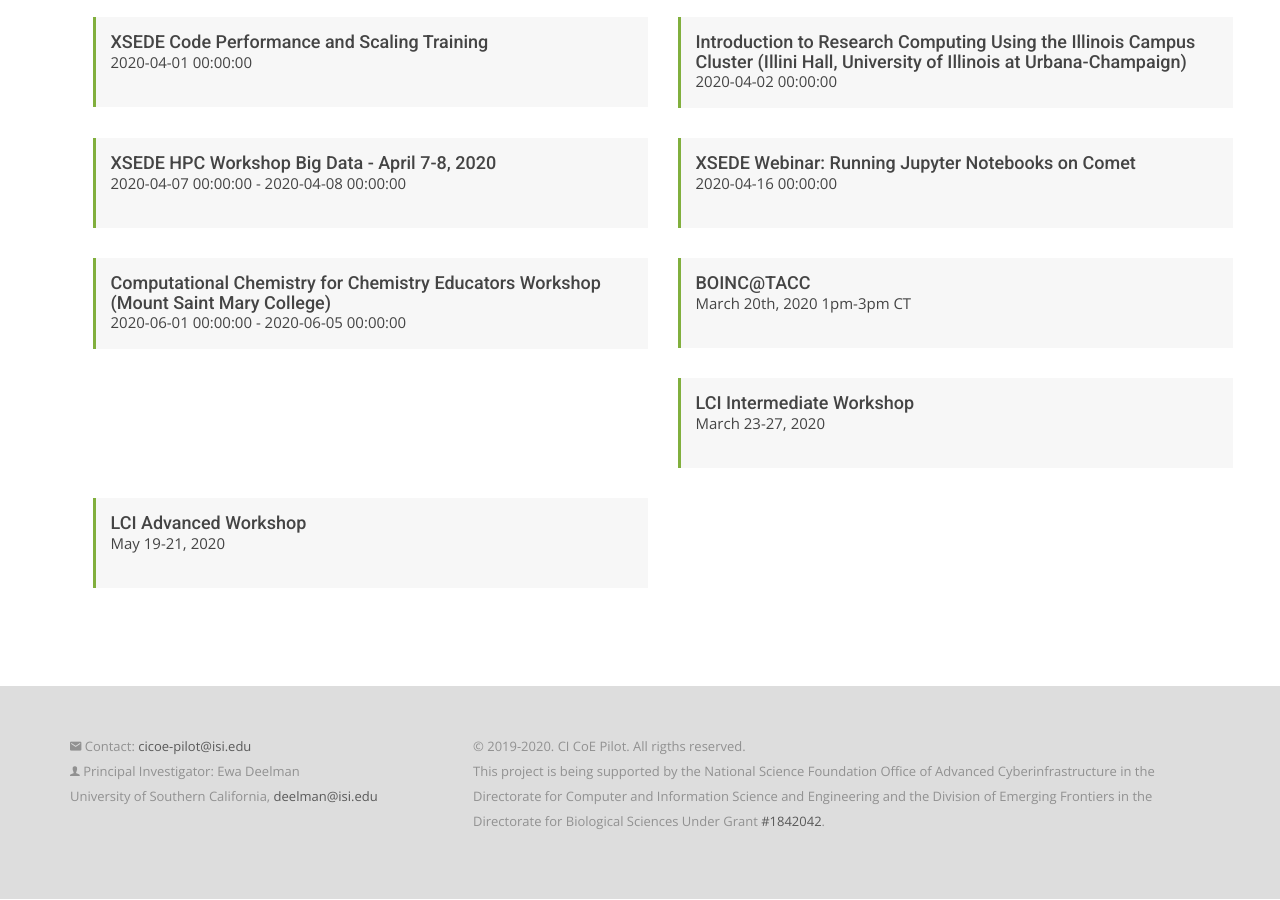
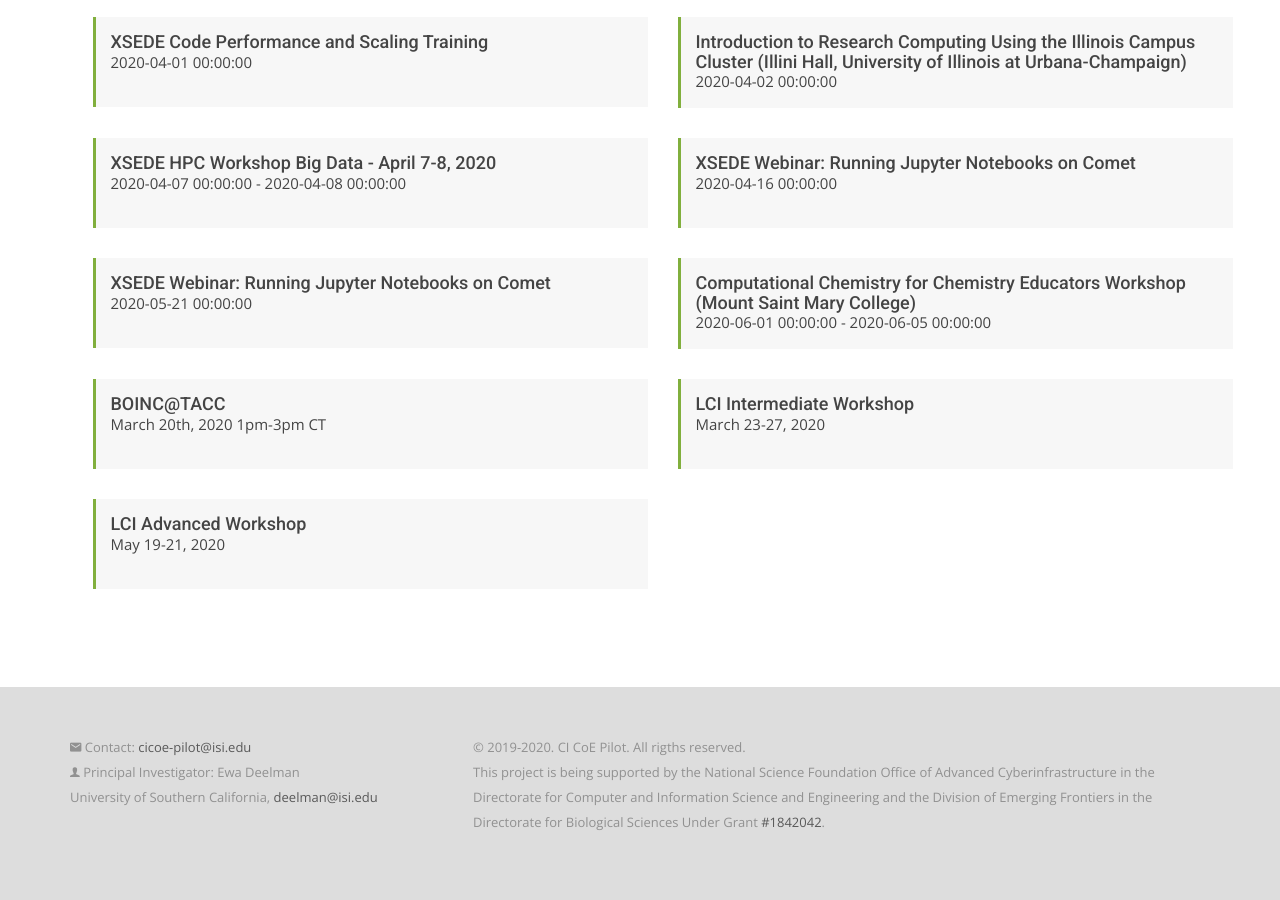
Before and after one commit to cicoe/cicoe.github.io, a Jekyll site: the page built from training_opportunities.html, in a window 1280 px wide and 900 px high, scrolled down 627 px. Built offline with Jekyll 4.4.1, drawn with Linux system fonts in a browser that asks for light colours; nearby versions of some CDN libraries; some web fonts are replaced.

Commit message:
updated training events

```diff
--- a/_data/training_opportunities.yml
+++ b/_data/training_opportunities.yml
@@ -31,6 +31,11 @@
   title: 'XSEDE Webinar: Running Jupyter Notebooks on Comet'
   website: "https://www.xsede.org/web/xup/course-calendar/-/training-user/class/2042/session/3661/register"
 - categroy: Workshop
+  date: '2020-05-21 00:00:00'
+  source: XSEDE
+  title: 'XSEDE Webinar: Running Jupyter Notebooks on Comet'
+  website: "https://www.xsede.org/web/xup/course-calendar/-/training-user/class/2042/session/3661/register"
+- categroy: Workshop
   date: 2020-06-01 00:00:00 - 2020-06-05 00:00:00
   source: XSEDE
   title: Computational Chemistry for Chemistry Educators Workshop (Mount Saint Mary
```
